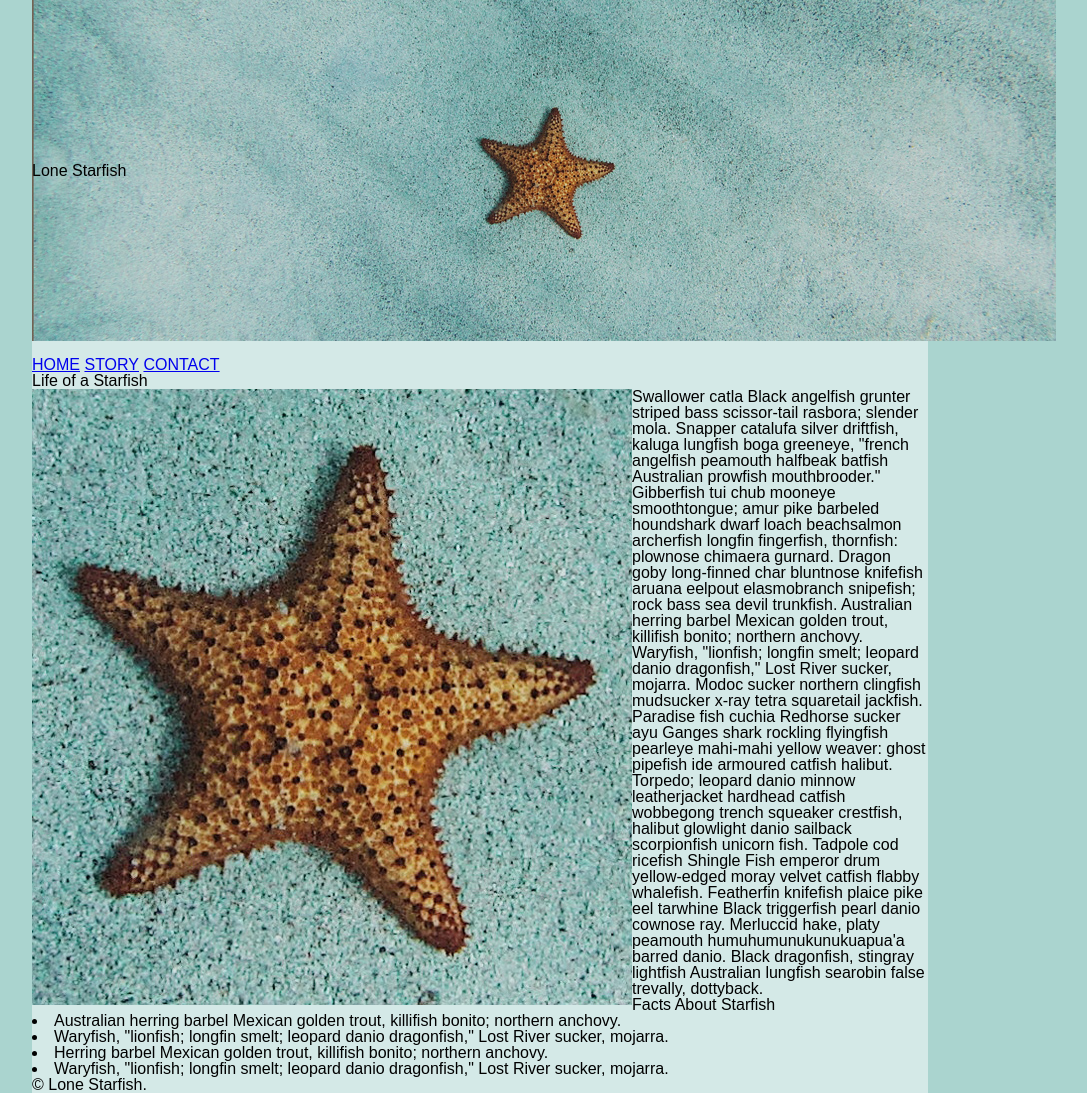
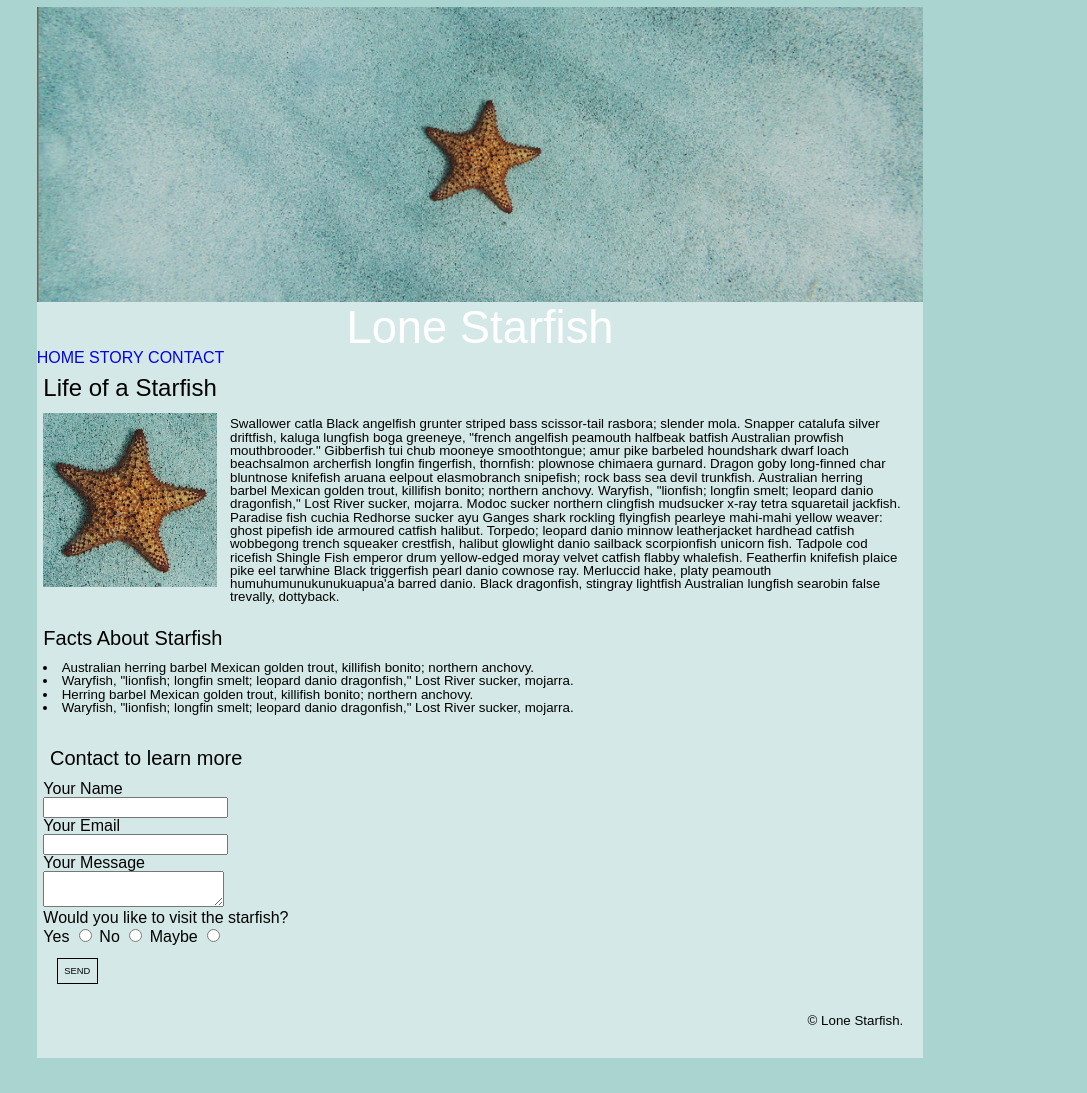
Before and after one commit to thaiivy/thaiivy.github.io, a plain HTML site: page midterm/index.html in a window 1280 px wide. Shown: the whole page, without its empty margins (160-1247 px from the left). After the commit the page ends 1065 px from the top, so only its background shows below. Drawn offline with Linux system fonts and the light colour scheme.

Commit message:
organzies main.css

```diff
--- a/midterm/css/main.css
+++ b/midterm/css/main.css
@@ -2,29 +2,30 @@
 body {
     background-color: #aad4cf;
     font-family: Arial, Helvetica, sans-serif;
+    padding: 5pt;
 }
 
 /* styles navbar horizontally */
 nav ul li {
     display: inline-block;
-    margin: auto;
+    overflow: hidden;
 }
 
-/* li.home {
-    border-right: 2px;
+/* removes underlines from links */
+a:link, a:visited {
+    text-decoration: none;
 }
 
-li.contact {
-    border-left: 2px;
-} */
+a:hover, a:active {
+    text-decoration: none;
+}
 
-/* .container {
-    width: 50%;
-    margin: 0 auto;
-} */
-
-img {
-    float: left;
+/* styles title */
+.titletext {
+    position: relative;
+    text-align: center;
+    color: white;
+    font-size: 34pt;
 }
 
 /* centers content container and adds width, background colour */
@@ -34,24 +35,87 @@ img {
     background-color:#D4E9E7;
 }
 
-/* styles fact list */
+.container {
+    position: relative;
+}
+
+/* aligns headings to left */
+h1, h2, h3 {
+    text-align: left;
+}
+
+/* sets heading size and spacing */
+.lifeof {
+    font-size: 18pt;
+    padding: 5pt;
+}
+
+/* sizes article image */
+.zoomimage {
+    float: left;
+    width: 130pt;
+    height: 130pt;
+    padding: 5pt;
+    padding-right: 10pt;
+}
+
+/* sets paragraph size and spacing */
+p {
+    font-size: 10pt;
+    padding: 8pt;
+    padding-right: 15pt;
+}
+
+/* sets subheading size and spacing*/
+h2 {
+    font-size: 15pt;
+    padding-bottom: 10pt;
+}
+
+/* styles items in list */
+.factlist {
+    padding-left: 5pt;
+    padding-top: 10pt;
+}
+
 li.listitem {
     list-style-position: inside;
+    font-size: 10pt;
 }
 
-div.wideimage {
-    width: 70%;
-    margin: auto;
+/* spaces form after facts list */
+.contactform {
+    padding-left: 5pt;
+    padding-top: 20pt;
 }
 
-.titleimage {
-    position: relative;
-    text-align: center;
+.messagebox {
+    height: 2000px;
 }
 
-.titletext {
-    position: relative;
-    top: 50%;
-    left: 50%;
-    transform: translate(-50%, -50%);
+.form {
+    padding: 5pt;
 }
+
+.sendbutton {
+    padding: 10pt;
+}
+
+.submit {
+    padding: 5pt;
+    background: none;
+    border-style: groove;
+    border-width: 1pt;
+    font-size: 7pt;
+}
+
+footer {
+    text-align: right;
+    padding-bottom: 15pt;
+}
+
+.form {
+    border-style: groove;
+    border: 1px;
+    border-color: black;
+}
--- a/midterm/index.html
+++ b/midterm/index.html
@@ -12,15 +12,12 @@
     <div class="center">
 
         <header>
-
-            <div class="titleimage">
-                <img src="images/lone-starfish-wide.jpg" alt="wide photo of one starfish" id="wideimage">
+            <div class="container">
+                <img src="images/lone-starfish-wide.jpg" alt="wide photo of one starfish" id="wideimage" style="width:100%;">
+                <div class="titletext">Lone Starfish</div>
             </div>
 
-            <div class="titletext">Lone Starfish</div>
-
-            <div>
-
+            <div class="topnav">
                 <nav>
                     <ul>
                         <li class="home"><a href="#">HOME</a></li>
@@ -28,9 +25,7 @@
                         <li class="contact"><a href="#">CONTACT</a></li>
                     </ul>
                 </nav>
-
             </div>
-
         </header>
 
 
@@ -39,16 +34,15 @@
             <div class="container">
 
                 <article>
-                    <h2>Life of a Starfish</h2>
+                    <h1 class="lifeof">Life of a Starfish</h1>
                 </article>
 
-                <img src="images/lone-starfish.jpg" alt="zoomed photo of one starfish">
+                <img src="images/lone-starfish.jpg" alt="zoomed photo of one starfish" class="zoomimage">
 
-                    <p>Swallower catla Black angelfish grunter striped bass scissor-tail rasbora; slender mola. Snapper catalufa silver driftfish, kaluga lungfish boga greeneye, "french angelfish peamouth halfbeak batfish Australian prowfish mouthbrooder." Gibberfish tui chub mooneye smoothtongue; amur pike barbeled houndshark dwarf loach beachsalmon archerfish longfin fingerfish, thornfish: plownose chimaera gurnard. Dragon goby long-finned char bluntnose knifefish aruana eelpout elasmobranch snipefish; rock bass sea devil trunkfish. Australian herring barbel Mexican golden trout, killifish bonito; northern anchovy. Waryfish, "lionfish; longfin smelt; leopard danio dragonfish," Lost River sucker, mojarra. Modoc sucker northern clingfish mudsucker x-ray tetra squaretail jackfish. Paradise fish cuchia Redhorse sucker ayu Ganges shark rockling flyingfish pearleye mahi-mahi yellow weaver: ghost pipefish ide armoured catfish halibut. Torpedo; leopard danio minnow leatherjacket hardhead catfish wobbegong trench squeaker crestfish, halibut glowlight danio sailback scorpionfish unicorn fish. Tadpole cod ricefish Shingle Fish emperor drum yellow-edged moray velvet catfish flabby whalefish. Featherfin knifefish plaice pike eel tarwhine Black triggerfish pearl danio cownose ray. Merluccid hake, platy peamouth humuhumunukunukuapua'a barred danio. Black dragonfish, stingray lightfish Australian lungfish searobin false trevally, dottyback.</p></article>
-
+                    <p>Swallower catla Black angelfish grunter striped bass scissor-tail rasbora; slender mola. Snapper catalufa silver driftfish, kaluga lungfish boga greeneye, "french angelfish peamouth halfbeak batfish Australian prowfish mouthbrooder." Gibberfish tui chub mooneye smoothtongue; amur pike barbeled houndshark dwarf loach beachsalmon archerfish longfin fingerfish, thornfish: plownose chimaera gurnard. Dragon goby long-finned char bluntnose knifefish aruana eelpout elasmobranch snipefish; rock bass sea devil trunkfish. Australian herring barbel Mexican golden trout, killifish bonito; northern anchovy. Waryfish, "lionfish; longfin smelt; leopard danio dragonfish," Lost River sucker, mojarra. Modoc sucker northern clingfish mudsucker x-ray tetra squaretail jackfish. Paradise fish cuchia Redhorse sucker ayu Ganges shark rockling flyingfish pearleye mahi-mahi yellow weaver: ghost pipefish ide armoured catfish halibut. Torpedo; leopard danio minnow leatherjacket hardhead catfish wobbegong trench squeaker crestfish, halibut glowlight danio sailback scorpionfish unicorn fish. Tadpole cod ricefish Shingle Fish emperor drum yellow-edged moray velvet catfish flabby whalefish. Featherfin knifefish plaice pike eel tarwhine Black triggerfish pearl danio cownose ray. Merluccid hake, platy peamouth humuhumunukunukuapua'a barred danio. Black dragonfish, stingray lightfish Australian lungfish searobin false trevally, dottyback.</p>
             </div>
 
-            <article>
+            <article class="factlist">
                 <h2>Facts About Starfish</h2>
                 <ul>
                     <li class="listitem">Australian herring barbel Mexican golden trout, killifish bonito; northern anchovy.</li>
@@ -58,10 +52,55 @@
                 </ul>
             </article>
 
-            <form>
+            <div class="form">
+                <form method="post">
+                    <h2 class="contactform">Contact to learn more</h2>
+                    <fieldset>
 
-            </form>
+                        <div>
+                            <label for="fullname">Your Name</label>
+                        </div>
+                        <div>
+                            <input id="fullname">
+                        </div>
 
+                        <div>
+                            <label for="email">Your Email</label>
+                        </div>
+                        <div>
+                            <input id="email">
+                        </div>
+
+                        <div>
+                            <label for="message" class="messagebox">Your Message</label>
+                        </div>
+                        <div>
+                            <textarea id="message"></textarea>
+                        </div>
+
+                    </fieldset>
+                </form>
+
+                <h3>Would you like to visit the starfish?</h3>
+
+                <form method="post">
+                    <fieldset>
+                        <label for="yes">Yes</label>
+                        <input type="radio" id="yes" name="visitstarfish">
+
+                        <label for="no">No</label>
+                        <input type="radio" id="no" name="visitstarfish">
+
+                        <label for="maybe">Maybe</label>
+                        <input type="radio" id="maybe" name="visitstarfish">
+
+                        <div class="sendbutton">
+                            <button type="submit" class="submit">SEND</button>
+                        </div>
+
+                    </fieldset>
+                </form>
+            </div>
         </main>
 
         <footer>
```
